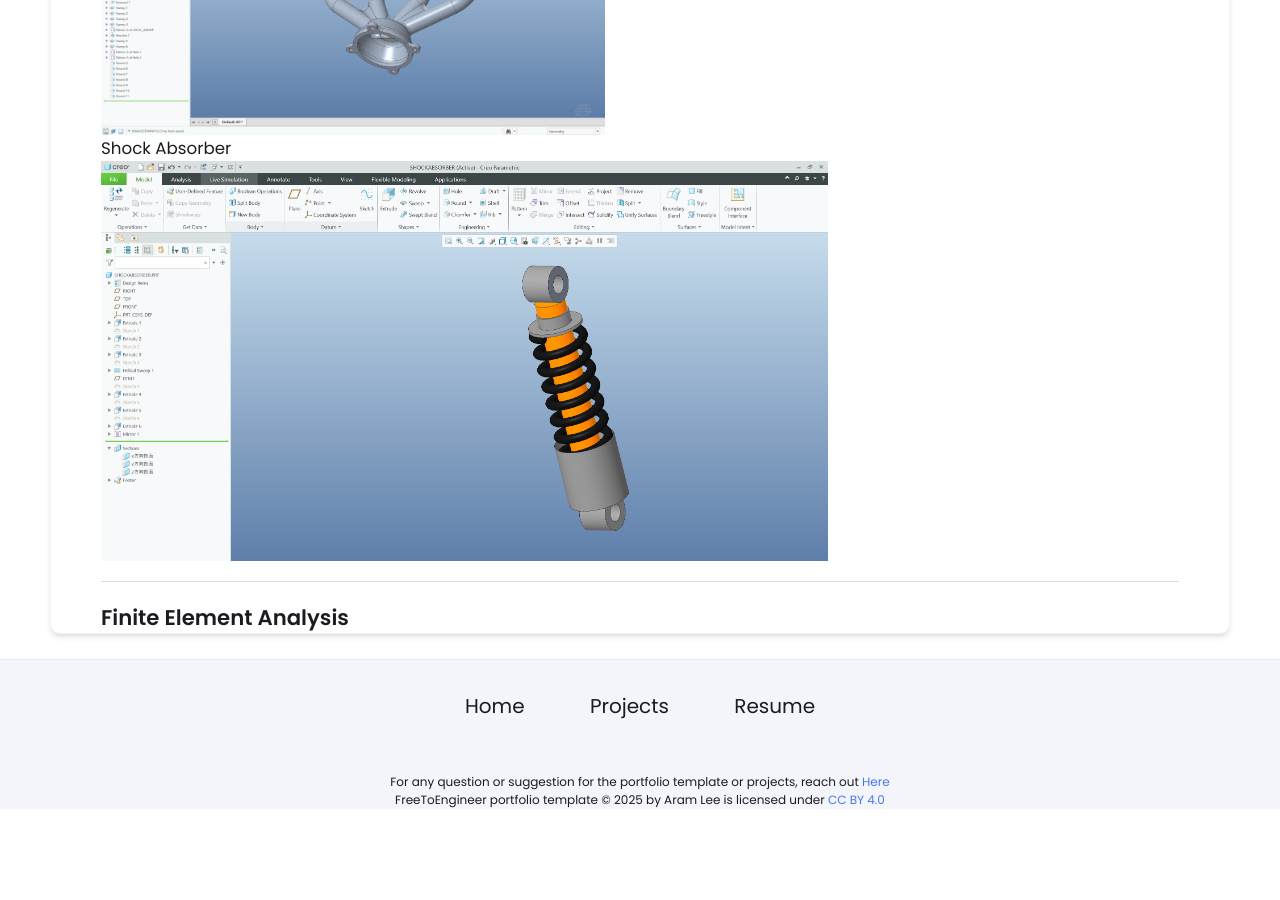
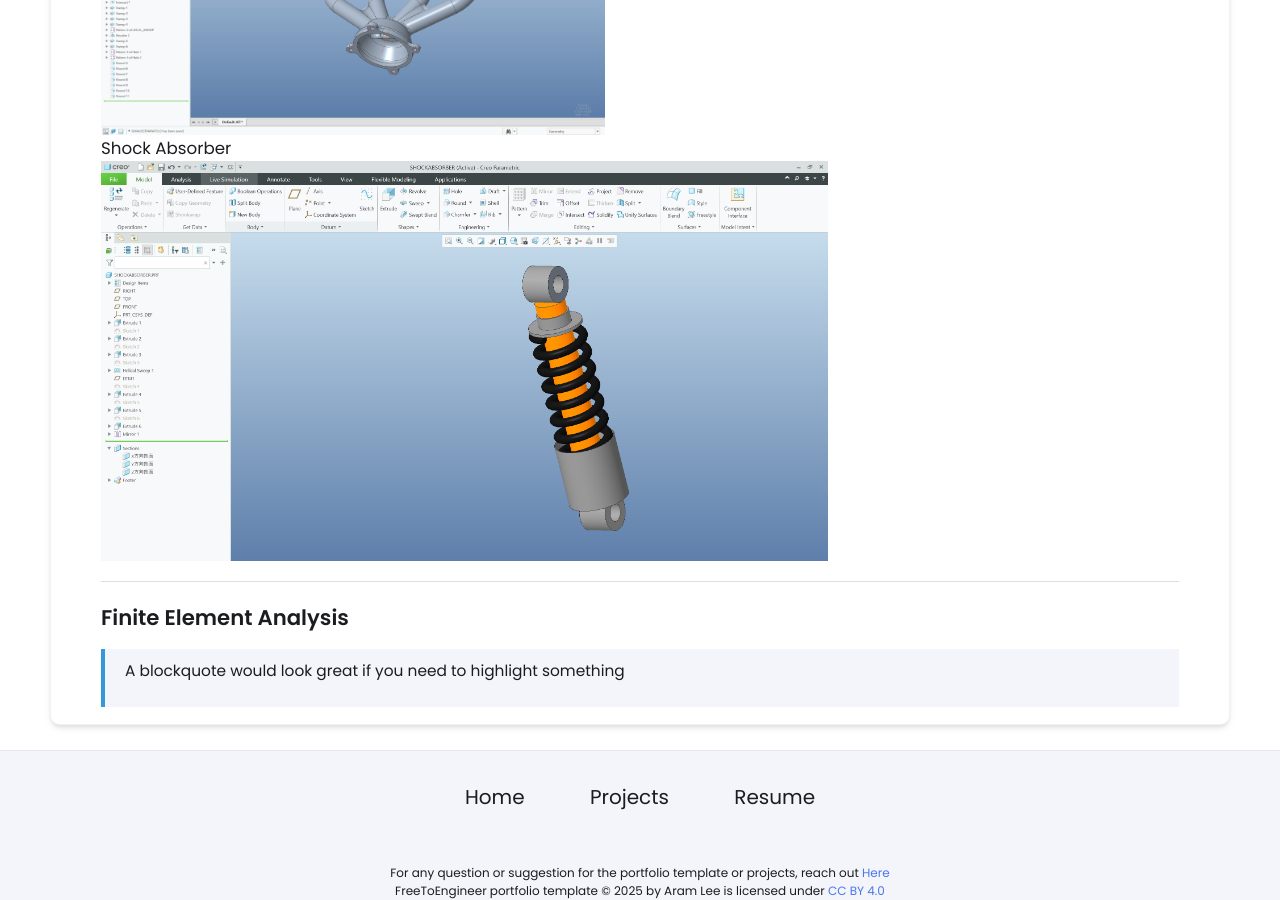
Before and after one commit to timchen863/timchen863.github.io, a Jekyll site: the page built from _projects/Baja/index.md, in a window 1280 px wide and 900 px high, scrolled down 1716 px. Built offline with Jekyll 4.4.1, drawn with Linux system fonts in a browser that asks for light colours; before the commit the page ends 2525 px from its top, so only the background shows below that.

Commit message:
Update index.md

```diff
--- a/_projects/Baja/index.md
+++ b/_projects/Baja/index.md
@@ -27,7 +27,7 @@ main-image: /Baja.jpg
 ---
 
 ## Finite Element Analysis
-
+> A blockquote would look great if you need to highlight something
 
 
 <!--## Embedding youtube video
```
